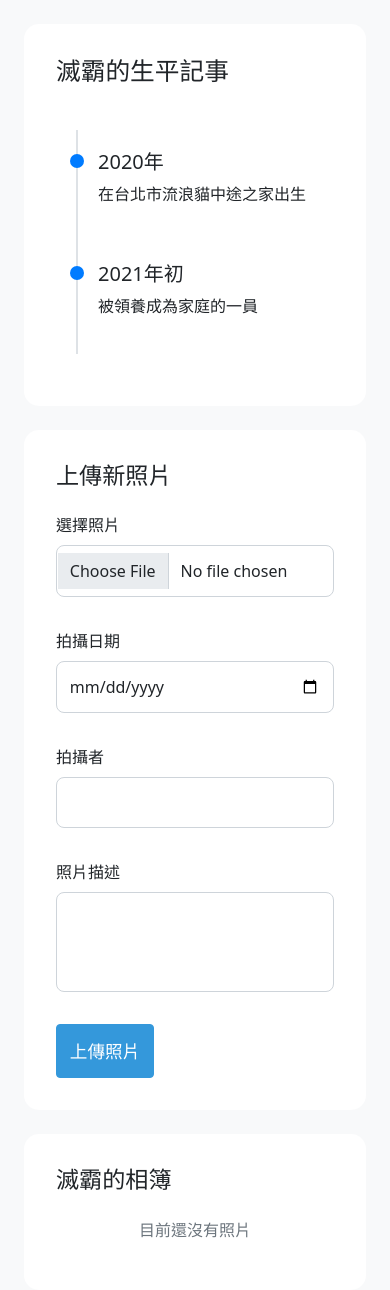
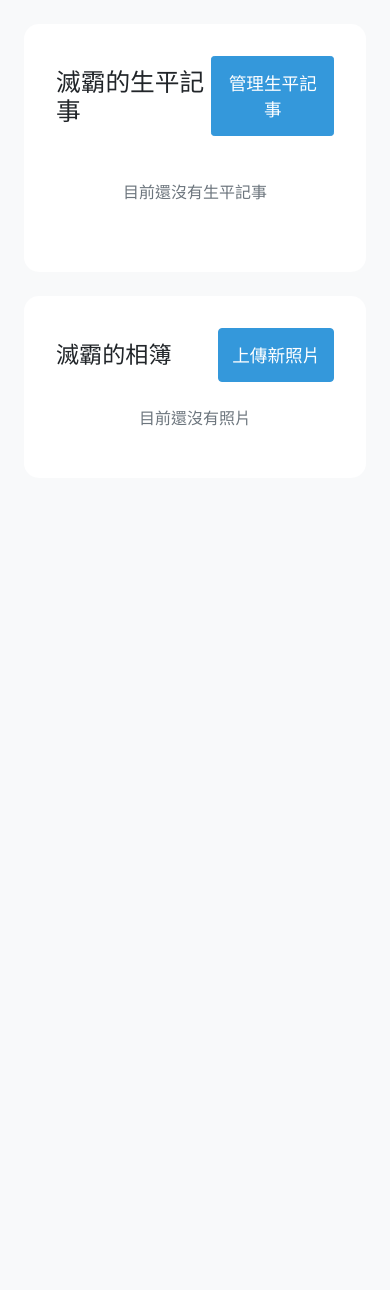
Before and after one commit to bs10081/catfeed, a Flask app: page /about in a window 390 px wide. Shown: the part 56-1346 px from the top of the page. After the commit the page ends 482 px from the top, so only its background shows below. Run offline with Flask 3, Linux system fonts and the light colour scheme; a user stored in the database is signed in; data that the repository does not hold is empty.

Commit message:
feat: add biography management and enhance photo upload UI
Implement biography management and improve user interface:

- Add Biography management system:
  - Create Biography model:
    - year (required)
    - month (optional)
    - content
  - Implement admin-only CRUD operations
  - Add chronological display on about page
  - Include admin edit controls for entries

- Redesign photo upload workflow:
  - Replace static form with modal interface
  - Add "Upload New Photo" button trigger
  - Implement modal form with required fields
  - Add auto-reset and close after submission
  - Enhance responsive design for modal

- Improve about page layout:
  - Add admin edit buttons for biography entries
  - Enhance timeline visual presentation
  - Optimize responsive behavior
  - Integrate biography section with photos

- Update admin dashboard:
  - Add biography management section
  - Unify management interface styling
  - Streamline navigation between features

This update introduces biography management capabilities
and improves the user experience with modal-based photo
uploads, while maintaining consistent admin interfaces.

```diff
--- a/app.py
+++ b/app.py
@@ -355,7 +355,8 @@ def delete_record(record_id):
 @app.route('/about')
 def about():
     approved_photos = Photo.query.filter_by(is_approved=True).order_by(Photo.date_taken.desc()).all()
-    return render_template('about.html', photos=approved_photos)
+    biographies = Biography.query.order_by(Biography.year.desc(), Biography.month.desc()).all()
+    return render_template('about.html', photos=approved_photos, biographies=biographies)
 
 # 照片上傳路由
 @app.route('/upload_photo', methods=['POST'])
--- a/templates/about.html
+++ b/templates/about.html
@@ -7,58 +7,22 @@
         <div class="col-md-12 mb-4">
             <div class="card">
                 <div class="card-body">
-                    <h2 class="card-title mb-4">滅霸的生平記事</h2>
+                    <div class="d-flex justify-content-between align-items-center mb-4">
+                        <h2 class="card-title mb-0">滅霸的生平記事</h2>
+                        {% if current_user.is_authenticated %}
+                        <a href="{{ url_for('manage_biography') }}" class="btn btn-primary btn-sm">管理生平記事</a>
+                        {% endif %}
+                    </div>
                     <div class="timeline">
+                        {% for bio in biographies %}
                         <div class="timeline-item">
-                            <h5>2020年</h5>
-                            <p>在台北市流浪貓中途之家出生</p>
+                            <h5>{{ bio.year }}年{% if bio.month %}{{ bio.month }}月{% endif %}</h5>
+                            <p>{{ bio.content }}</p>
                         </div>
-                        <div class="timeline-item">
-                            <h5>2021年初</h5>
-                            <p>被領養成為家庭的一員</p>
-                        </div>
-                        <!-- 可以繼續添加更多生平記事 -->
+                        {% else %}
+                        <p class="text-center text-muted">目前還沒有生平記事</p>
+                        {% endfor %}
                     </div>
-                </div>
-            </div>
-        </div>
-
-        <!-- 照片上傳表單 -->
-        <div class="col-md-12 mb-4">
-            <div class="card">
-                <div class="card-body">
-                    <h3 class="card-title mb-4">上傳新照片</h3>
-                    <form action="{{ url_for('upload_photo') }}" method="POST" enctype="multipart/form-data">
-                        <div class="row g-3">
-                            <div class="col-md-6">
-                                <div class="mb-3">
-                                    <label for="photo" class="form-label">選擇照片</label>
-                                    <input type="file" class="form-control" id="photo" name="photo" accept="image/*" required>
-                                </div>
-                            </div>
-                            <div class="col-md-6">
-                                <div class="mb-3">
-                                    <label for="date_taken" class="form-label">拍攝日期</label>
-                                    <input type="date" class="form-control" id="date_taken" name="date_taken" required>
-                                </div>
-                            </div>
-                            <div class="col-md-6">
-                                <div class="mb-3">
-                                    <label for="photographer" class="form-label">拍攝者</label>
-                                    <input type="text" class="form-control" id="photographer" name="photographer" required>
-                                </div>
-                            </div>
-                            <div class="col-md-12">
-                                <div class="mb-3">
-                                    <label for="description" class="form-label">照片描述</label>
-                                    <textarea class="form-control" id="description" name="description" rows="3"></textarea>
-                                </div>
-                            </div>
-                            <div class="col-12">
-                                <button type="submit" class="btn btn-primary">上傳照片</button>
-                            </div>
-                        </div>
-                    </form>
                 </div>
             </div>
         </div>
@@ -67,7 +31,12 @@
         <div class="col-md-12">
             <div class="card">
                 <div class="card-body">
-                    <h3 class="card-title mb-4">滅霸的相簿</h3>
+                    <div class="d-flex justify-content-between align-items-center mb-4">
+                        <h3 class="card-title mb-0">滅霸的相簿</h3>
+                        <button type="button" class="btn btn-primary" data-bs-toggle="modal" data-bs-target="#uploadPhotoModal">
+                            上傳新照片
+                        </button>
+                    </div>
                     {% if photos %}
                     <div class="row g-4">
                         {% for photo in photos %}
@@ -93,6 +62,42 @@
                     <p class="text-center text-muted">目前還沒有照片</p>
                     {% endif %}
                 </div>
+            </div>
+        </div>
+    </div>
+</div>
+
+<!-- 照片上傳 Modal -->
+<div class="modal fade" id="uploadPhotoModal" tabindex="-1" aria-labelledby="uploadPhotoModalLabel" aria-hidden="true">
+    <div class="modal-dialog">
+        <div class="modal-content">
+            <div class="modal-header">
+                <h5 class="modal-title" id="uploadPhotoModalLabel">上傳新照片</h5>
+                <button type="button" class="btn-close" data-bs-dismiss="modal" aria-label="Close"></button>
+            </div>
+            <div class="modal-body">
+                <form id="photoUploadForm" action="{{ url_for('upload_photo') }}" method="POST" enctype="multipart/form-data">
+                    <div class="mb-3">
+                        <label for="photo" class="form-label">選擇照片</label>
+                        <input type="file" class="form-control" id="photo" name="photo" accept="image/*" required>
+                    </div>
+                    <div class="mb-3">
+                        <label for="date_taken" class="form-label">拍攝日期</label>
+                        <input type="date" class="form-control" id="date_taken" name="date_taken" required>
+                    </div>
+                    <div class="mb-3">
+                        <label for="photographer" class="form-label">拍攝者</label>
+                        <input type="text" class="form-control" id="photographer" name="photographer" required>
+                    </div>
+                    <div class="mb-3">
+                        <label for="description" class="form-label">照片描述</label>
+                        <textarea class="form-control" id="description" name="description" rows="3"></textarea>
+                    </div>
+                </form>
+            </div>
+            <div class="modal-footer">
+                <button type="button" class="btn btn-secondary" data-bs-dismiss="modal">取消</button>
+                <button type="submit" form="photoUploadForm" class="btn btn-primary">上傳</button>
             </div>
         </div>
     </div>
@@ -127,5 +132,31 @@
     height: 200px;
     object-fit: cover;
 }
+
+.modal-dialog {
+    max-width: 500px;
+}
+
+@media (max-width: 576px) {
+    .modal-dialog {
+        margin: 1rem;
+    }
+}
 </style>
+
+<script>
+document.addEventListener('DOMContentLoaded', function() {
+    const form = document.getElementById('photoUploadForm');
+    const modal = document.getElementById('uploadPhotoModal');
+    const bootstrapModal = new bootstrap.Modal(modal);
+
+    form.addEventListener('submit', function() {
+        bootstrapModal.hide();
+    });
+
+    modal.addEventListener('hidden.bs.modal', function() {
+        form.reset();
+    });
+});
+</script>
 {% endblock %}
--- a/templates/admin_dashboard.html
+++ b/templates/admin_dashboard.html
@@ -139,6 +139,12 @@
                                 </div>
                                 <p class="mb-1">審核和管理相簿照片</p>
                             </a>
+                            <a href="{{ url_for('manage_biography') }}" class="list-group-item list-group-item-action">
+                                <div class="d-flex w-100 justify-content-between">
+                                    <h5 class="mb-1">生平記事管理</h5>
+                                </div>
+                                <p class="mb-1">編輯滅霸的生平大事記</p>
+                            </a>
                         </div>
 
                         <div class="card">
```
Also changed, not shown: templates/admin_biography.html (added, +136 -0 lines).
